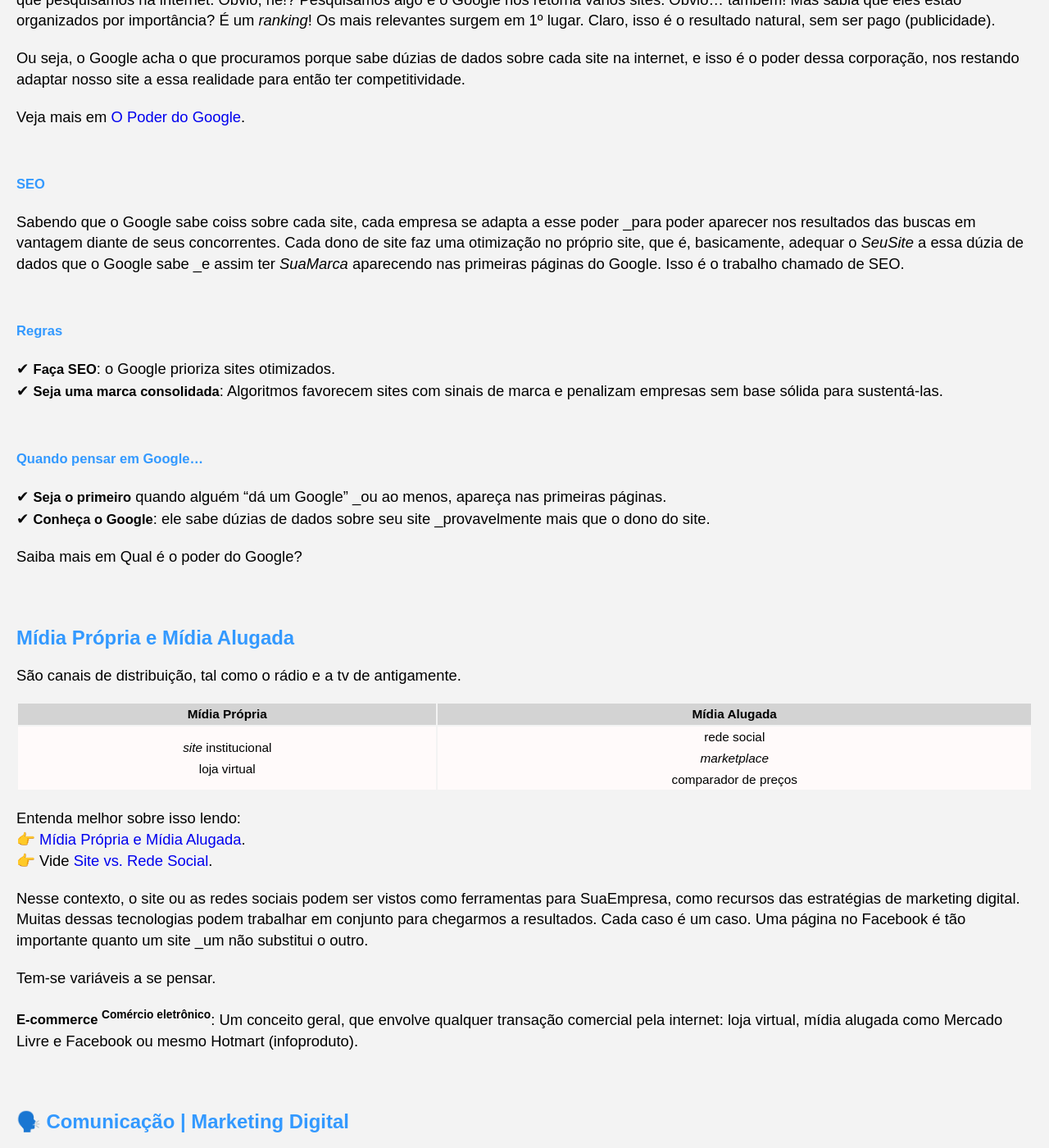
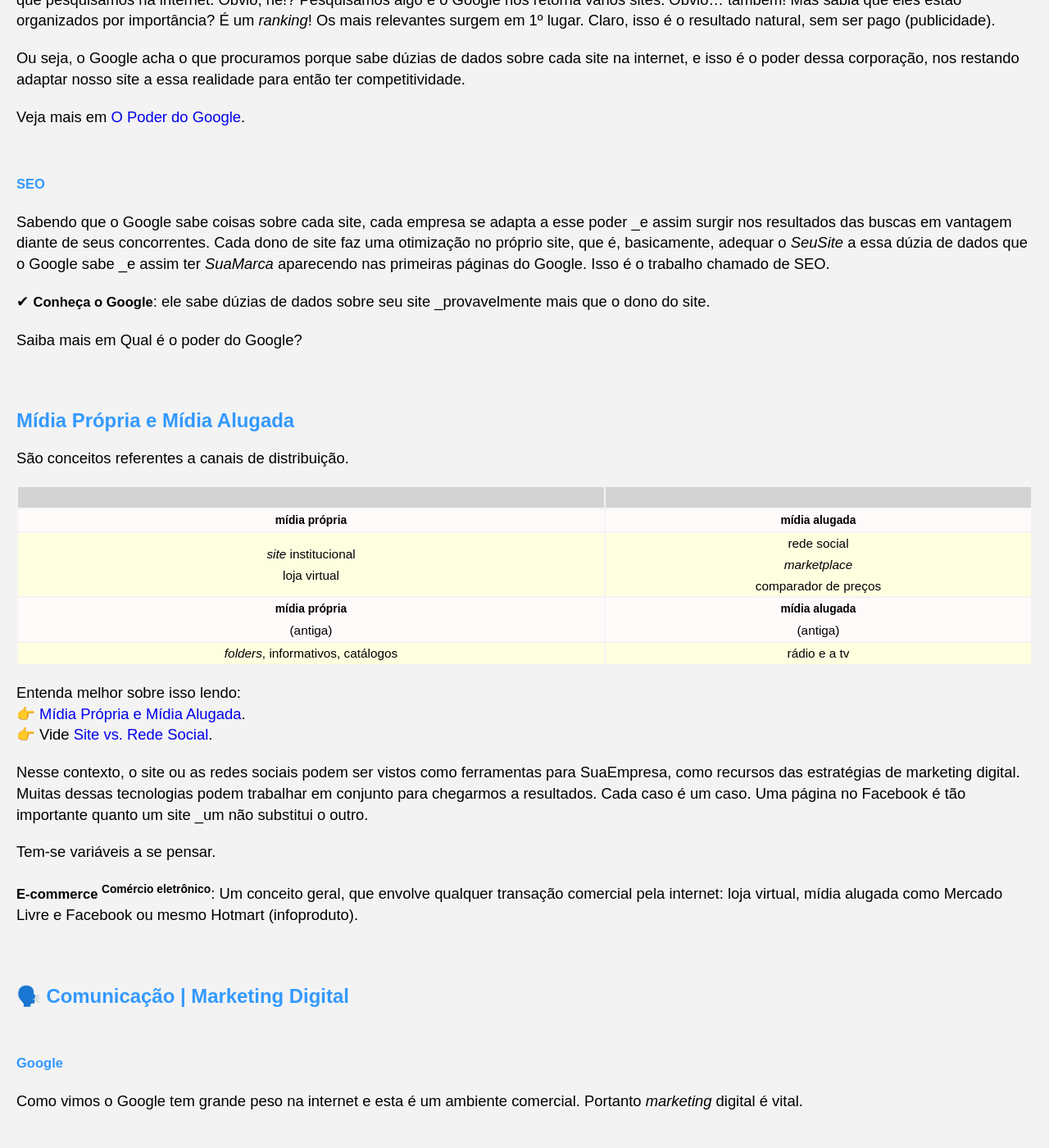
Before and after one commit to Joesynth/joesynth.github.io, a Jekyll site: the page built from _posts/2021-01-03-site-comercial-um-tutorial-essencial.md, in a window 1280 px wide and 1400 px high, scrolled down 3127 px. Shown: the whole window at 82% size. Built offline with Jekyll 4.4.1, drawn with Linux system fonts in a browser that asks for light colours; some of the changed text lies outside the part shown.

Commit message:
Fix typos and enhance clarity in marketing content

```diff
--- a/_posts/2021-01-03-site-comercial-um-tutorial-essencial.md
+++ b/_posts/2021-01-03-site-comercial-um-tutorial-essencial.md
@@ -99,18 +99,8 @@
 
 ###### SEO
 
-Sabendo que o Google sabe coiss sobre cada site, cada empresa se adapta a esse poder _para poder aparecer nos resultados das buscas em vantagem diante de seus concorrentes. Cada dono de site faz uma otimização no próprio site, que é, basicamente, adequar o *SeuSite* a essa dúzia de dados que o Google sabe _e assim ter *SuaMarca* aparecendo nas primeiras páginas do Google. Isso é o trabalho chamado de SEO.
+Sabendo que o Google sabe coisas sobre cada site, cada empresa se adapta a esse poder _e assim surgir nos resultados das buscas em vantagem diante de seus concorrentes. Cada dono de site faz uma otimização no próprio site, que é, basicamente, adequar o *SeuSite* a essa dúzia de dados que o Google sabe _e assim ter *SuaMarca* aparecendo nas primeiras páginas do Google. Isso é o trabalho chamado de SEO.
 
-###### Regras
-
-✔ **Faça SEO**: o Google prioriza sites otimizados.
-✔ **Seja uma marca consolidada**: Algoritmos favorecem sites com sinais de marca e penalizam empresas sem base sólida para sustentá-las.
-
-
-
-###### Quando pensar em Google...
-
-✔ **Seja o primeiro** quando alguém "dá um Google" _ou ao menos, apareça nas primeiras páginas.
 ✔ **Conheça o Google**: ele sabe dúzias de dados sobre seu site _provavelmente mais que o dono do site.
 
 
@@ -123,12 +113,14 @@
 
 ## Mídia Própria e Mídia Alugada
 
-São canais de distribuição, tal como o rádio e a tv de antigamente.
+São conceitos referentes a canais de distribuição.
 
-|Mídia Própria|Mídia Alugada|
+|||
 |:---:|:---:|
+|**mídia própria**|**mídia alugada**|
 |*site* institucional<br />loja virtual|rede social<br />*marketplace*<br />comparador de preços|
-
+|**mídia própria**<br />(antiga)|**mídia alugada**<br />(antiga)|
+|*folders*, informativos, catálogos|rádio e a tv|
 
 Entenda melhor sobre isso lendo:
 👉️ [Mídia Própria e Mídia Alugada](/midia-propria-e-midia-alugada).
@@ -162,13 +154,6 @@
 
 Veia mais em [Site Institucional ou Loja Virtual](/site-institucional-ou-loja-virtual).
 
-
-###### *Marketing* - Tempo médio para retorno
-
-Vide [Marketing Digital](/marketing-digital).
-
-
-## 🗣️ Comunicação
 
 ###### Mídia própria e mídia alugada
 
```
Also changed, not shown: other parts of _posts/2021-01-03-site-comercial-um-tutorial-essencial.md (+1 -1 lines).
